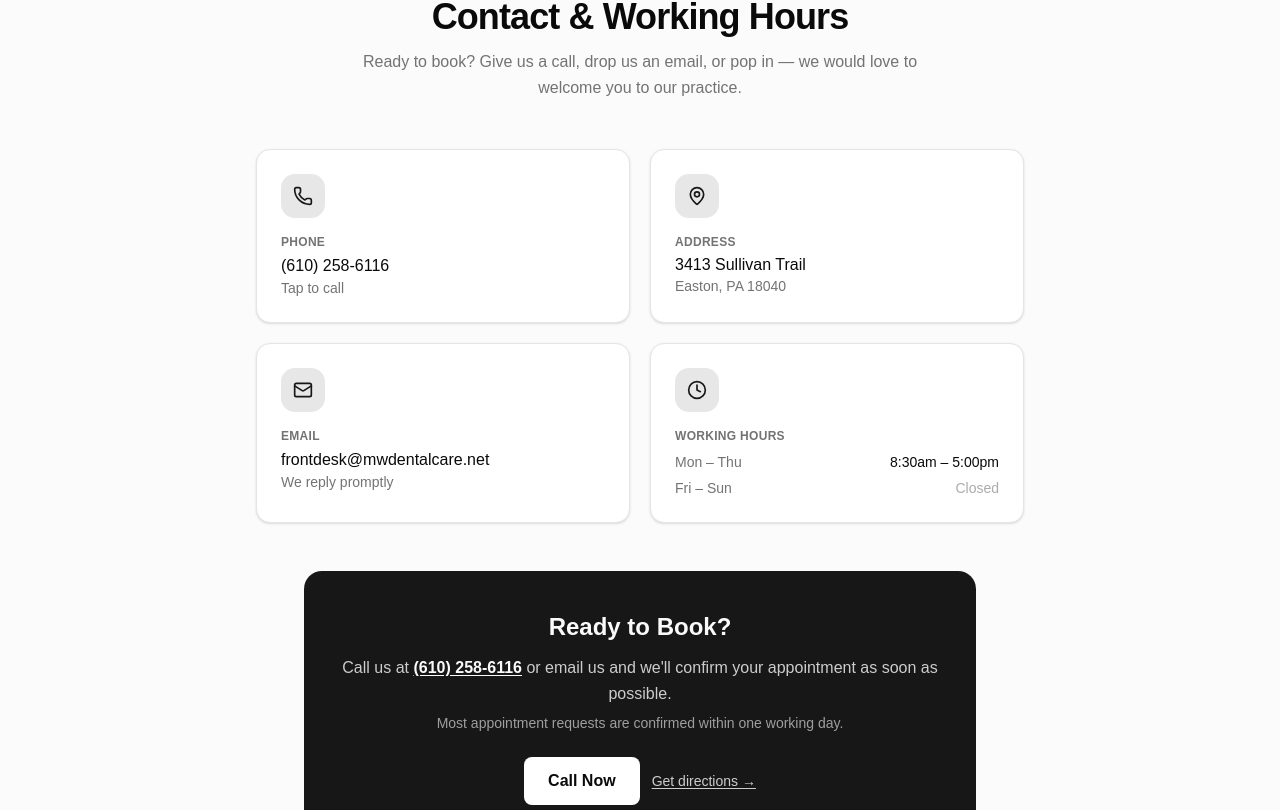
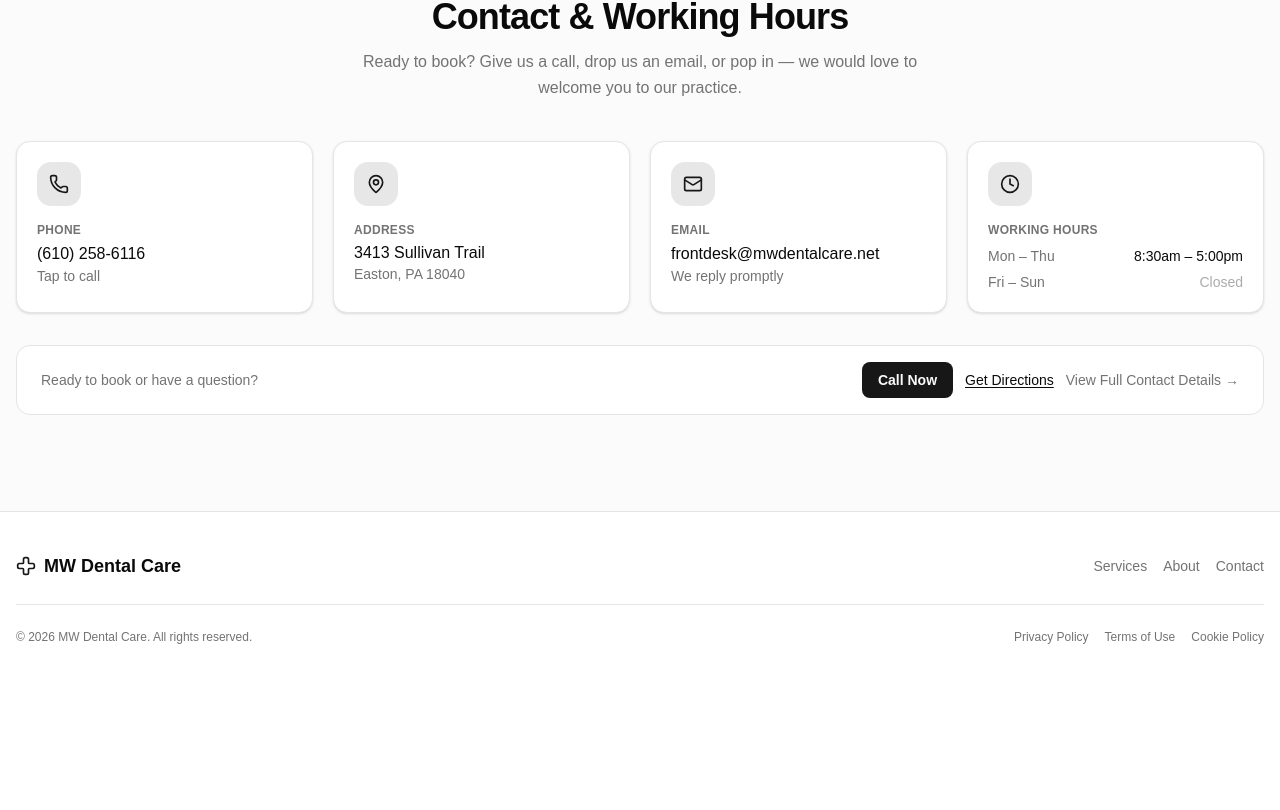
Before and after one commit to stephenmcardle/mw-dental-care, a React (Vite) app: page / in a window 1280 px wide. Shown: the part 2130-2940 px from the top of the page. After the commit the page ends 2815 px from the top, so only its background shows below. Built offline with nearby package versions, Linux system fonts and the light colour scheme.

Commit message:
add variant prop to contact, update styling for homepage vs contact page

```diff
--- a/src/components/Contact.tsx
+++ b/src/components/Contact.tsx
@@ -1,29 +1,31 @@
 import { MapPin, Phone, Mail, Clock } from 'lucide-react'
+import { Link } from 'react-router-dom'
 import { Section } from '@/components/layout/Section'
 import { contactData } from '@/data/contact'
 import { cn } from '@/lib/utils'
 
+export type ContactVariant = 'preview' | 'full'
+
 type ContactProps = {
-  /** Render the section heading as h1 (contact page) or h2 (homepage). Default: h2 */
-  headingAs?: 'h1' | 'h2'
-  /** Show the Google Maps embed. Default: false */
-  showMap?: boolean
+  variant?: ContactVariant
 }
 
 const iconContainer =
   'flex h-11 w-11 shrink-0 items-center justify-center rounded-xl bg-primary/10'
 
-const cardBase = 'rounded-xl border bg-card p-6 shadow-sm'
+const cardBase = 'rounded-xl border bg-card shadow-sm'
 
-const clickableCard = cn(
+const clickableCardBase = cn(
   cardBase,
   'block cursor-pointer transition-all',
   'hover:shadow-md hover:bg-muted/40',
   'focus-visible:outline-none focus-visible:ring-2 focus-visible:ring-ring focus-visible:ring-offset-2',
 )
 
-export default function Contact({ headingAs = 'h2', showMap = false }: ContactProps) {
-  const Heading = headingAs
+export default function Contact({ variant = 'preview' }: ContactProps) {
+  const isFull = variant === 'full'
+  const HeadingTag: 'h1' | 'h2' = isFull ? 'h1' : 'h2'
+
   const {
     addressLines,
     phoneDisplay,
@@ -37,29 +39,18 @@ export default function Contact({ headingAs = 'h2', showMap = false }: ContactPr
     ctaPrimaryLabel,
   } = contactData
 
-  return (
-    <Section variant="muted" id="contact" labelledBy="contact-heading">
-      {/* Section header */}
-      <div className="mb-12 text-center">
-        <span className="inline-flex items-center rounded-full border bg-background px-3 py-1 text-xs font-medium text-muted-foreground mb-4">
-          Get in Touch
-        </span>
-        <Heading
-          id="contact-heading"
-          className="text-3xl font-bold tracking-tight sm:text-4xl"
+  const cardPad = isFull ? 'p-6' : 'p-5'
+  const clickableCard = cn(clickableCardBase, cardPad)
+  const staticCard = cn(cardBase, cardPad)
+
+  const cards = (
+    <div
+      className={cn(
+        'grid gap-5',
+        isFull ? 'sm:grid-cols-2' : 'sm:grid-cols-2 lg:grid-cols-4',
+      )}
     >
-          Contact &amp; Working Hours
-        </Heading>
-        <p className="mt-3 text-muted-foreground max-w-xl mx-auto leading-relaxed">
-          Ready to book? Give us a call, drop us an email, or pop in — we
-          would love to welcome you to our practice.
-        </p>
-      </div>
-
-      {/* Cards — 1 col mobile, 2 col tablet+. Order: Phone, Address, Email, Hours */}
-      <div className="grid gap-5 sm:grid-cols-2 max-w-3xl mx-auto">
-
-        {/* Phone — tel link */}
+      {/* Phone */}
       <a
         href={phoneHref}
         aria-label="Call MW Dental Care"
@@ -75,7 +66,7 @@ export default function Contact({ headingAs = 'h2', showMap = false }: ContactPr
         <p className="text-sm text-muted-foreground">Tap to call</p>
       </a>
 
-        {/* Address — links to Google Maps */}
+      {/* Address */}
       <a
         href={mapsHref}
         target="_blank"
@@ -93,7 +84,7 @@ export default function Contact({ headingAs = 'h2', showMap = false }: ContactPr
         <p className="text-sm text-muted-foreground">{addressLines[1]}</p>
       </a>
 
-        {/* Email — mailto link */}
+      {/* Email */}
       <a
         href={emailHref}
         aria-label="Email MW Dental Care"
@@ -110,7 +101,7 @@ export default function Contact({ headingAs = 'h2', showMap = false }: ContactPr
       </a>
 
       {/* Working Hours — static, non-clickable */}
-        <div className={cardBase}>
+      <div className={staticCard}>
         <div className={iconContainer}>
           <Clock className="h-5 w-5 text-primary" aria-hidden="true" />
         </div>
@@ -124,9 +115,7 @@ export default function Contact({ headingAs = 'h2', showMap = false }: ContactPr
               <dd
                 className={cn(
                   'tabular-nums',
-                    value === 'Closed'
-                      ? 'text-muted-foreground/60'
-                      : 'font-medium',
+                  value === 'Closed' ? 'text-muted-foreground/60' : 'font-medium',
                 )}
               >
                 {value}
@@ -136,10 +125,40 @@ export default function Contact({ headingAs = 'h2', showMap = false }: ContactPr
         </dl>
       </div>
     </div>
+  )
 
-      {/* CTA banner */}
-      <div className="mt-12 rounded-2xl bg-primary text-primary-foreground text-center py-10 px-6 max-w-2xl mx-auto">
-        <h3 className="text-2xl font-bold">{ctaHeading}</h3>
+  const sectionIntro = (
+    <div className="mb-10 text-center">
+      <span className="inline-flex items-center rounded-full border bg-background px-3 py-1 text-xs font-medium text-muted-foreground mb-4">
+        Get in Touch
+      </span>
+      <HeadingTag
+        id="contact-heading"
+        className="text-3xl font-bold tracking-tight sm:text-4xl"
+      >
+        Contact &amp; Working Hours
+      </HeadingTag>
+      <p className="mt-3 text-muted-foreground max-w-xl mx-auto leading-relaxed">
+        Ready to book? Give us a call, drop us an email, or pop in — we would
+        love to welcome you to our practice.
+      </p>
+    </div>
+  )
+
+  // ── Full variant ────────────────────────────────────────────────────────────
+  if (isFull) {
+    return (
+      <>
+        <Section variant="muted" id="contact" labelledBy="contact-heading">
+          {sectionIntro}
+
+          {/* Stage wrapper — unifies cards, CTA, and map */}
+          <div className="max-w-3xl mx-auto rounded-3xl border bg-background shadow-sm p-8 sm:p-10 flex flex-col gap-8">
+            {cards}
+
+            {/* CTA block */}
+            <div className="rounded-2xl bg-primary text-primary-foreground text-center py-10 px-6">
+              <h2 className="text-2xl font-bold">{ctaHeading}</h2>
               <p className="mt-3 text-primary-foreground/80 leading-relaxed">
                 Call us at{' '}
                 <a
@@ -148,7 +167,8 @@ export default function Contact({ headingAs = 'h2', showMap = false }: ContactPr
                 >
                   {phoneDisplay}
                 </a>{' '}
-          or email us and we&apos;ll confirm your appointment as soon as possible.
+                or email us and we&apos;ll confirm your appointment as soon as
+                possible.
               </p>
               <p className="mt-1.5 text-sm text-primary-foreground/60">
                 Most appointment requests are confirmed within one working day.
@@ -171,9 +191,8 @@ export default function Contact({ headingAs = 'h2', showMap = false }: ContactPr
               </div>
             </div>
 
-      {/* Map embed — below CTA, contact page only */}
-      {showMap && (
-        <div className="mt-10 max-w-3xl mx-auto overflow-hidden rounded-2xl border shadow-sm">
+            {/* Map embed */}
+            <div className="overflow-hidden rounded-2xl border">
               <iframe
                 src={mapsEmbedSrc}
                 title="Map showing the location of MW Dental Care"
@@ -182,7 +201,63 @@ export default function Contact({ headingAs = 'h2', showMap = false }: ContactPr
                 referrerPolicy="no-referrer-when-downgrade"
               />
             </div>
-      )}
+          </div>
+
+          {/* Spacer so sticky bar does not overlap the last content on mobile */}
+          <div className="h-24 sm:hidden" aria-hidden="true" />
+        </Section>
+
+        {/* Mobile-only sticky call bar */}
+        <div className="sm:hidden fixed bottom-0 left-0 right-0 z-50 border-t bg-background px-4 pt-3 pb-[max(12px,env(safe-area-inset-bottom))]">
+          <p className="mb-2 text-center text-xs text-muted-foreground">
+            Tap to call and schedule your visit.
+          </p>
+          <a
+            href={phoneHref}
+            aria-label="Call MW Dental Care"
+            className="block w-full rounded-lg bg-primary py-3 text-center font-semibold text-primary-foreground transition-colors hover:bg-primary/90 focus-visible:outline-none focus-visible:ring-2 focus-visible:ring-ring focus-visible:ring-offset-2"
+          >
+            Call {phoneDisplay}
+          </a>
+        </div>
+      </>
+    )
+  }
+
+  // ── Preview variant ─────────────────────────────────────────────────────────
+  return (
+    <Section variant="muted" id="contact" labelledBy="contact-heading">
+      {sectionIntro}
+      {cards}
+
+      {/* Compact CTA strip */}
+      <div className="mt-8 rounded-xl border bg-background px-6 py-4 flex flex-col gap-3 sm:flex-row sm:items-center sm:justify-between">
+        <p className="text-sm text-muted-foreground">
+          Ready to book or have a question?
+        </p>
+        <div className="flex flex-wrap items-center gap-3">
+          <a
+            href={phoneHref}
+            className="inline-flex items-center rounded-md bg-primary px-4 py-2 text-sm font-semibold text-primary-foreground hover:bg-primary/90 transition-colors focus-visible:outline-none focus-visible:ring-2 focus-visible:ring-ring focus-visible:ring-offset-2"
+          >
+            {ctaPrimaryLabel}
+          </a>
+          <a
+            href={mapsHref}
+            target="_blank"
+            rel="noopener noreferrer"
+            className="text-sm font-medium underline underline-offset-2 hover:text-primary transition-colors focus-visible:outline-none focus-visible:ring-2 focus-visible:ring-ring focus-visible:rounded-sm"
+          >
+            Get Directions
+          </a>
+          <Link
+            to="/contact"
+            className="text-sm font-medium text-muted-foreground hover:text-foreground transition-colors focus-visible:outline-none focus-visible:ring-2 focus-visible:ring-ring focus-visible:rounded-sm"
+          >
+            View Full Contact Details &rarr;
+          </Link>
+        </div>
+      </div>
     </Section>
   )
 }
--- a/src/pages/ContactPage.tsx
+++ b/src/pages/ContactPage.tsx
@@ -1,29 +1,7 @@
 import Contact from '@/components/Contact'
-import { contactData } from '@/data/contact'
 import { usePageTitle } from '@/hooks/usePageTitle'
 
 export default function ContactPage() {
   usePageTitle('Contact Us')
-  return (
-    <>
-      <Contact headingAs="h1" showMap />
-
-      {/* Spacer so sticky bar doesn't overlap the last section content */}
-      <div className="h-24 sm:hidden" aria-hidden="true" />
-
-      {/* Mobile-only sticky call bar */}
-      <div className="sm:hidden fixed bottom-0 left-0 right-0 z-50 border-t bg-background px-4 pt-3 pb-[max(12px,env(safe-area-inset-bottom))]">
-        <p className="mb-2 text-center text-xs text-muted-foreground">
-          Tap to call and schedule your visit.
-        </p>
-        <a
-          href={contactData.phoneHref}
-          aria-label="Call MW Dental Care"
-          className="block w-full rounded-lg bg-primary py-3 text-center font-semibold text-primary-foreground transition-colors hover:bg-primary/90 focus-visible:outline-none focus-visible:ring-2 focus-visible:ring-ring focus-visible:ring-offset-2"
-        >
-          Call {contactData.phoneDisplay}
-        </a>
-      </div>
-    </>
-  )
+  return <Contact variant="full" />
 }
--- a/src/pages/HomePage.tsx
+++ b/src/pages/HomePage.tsx
@@ -11,7 +11,7 @@ export default function HomePage() {
       <Hero />
       <Services />
       <About />
-      <Contact />
+      <Contact variant="preview" />
     </>
   )
 }
```
Lines whose indentation alone changed are shown as unchanged.
